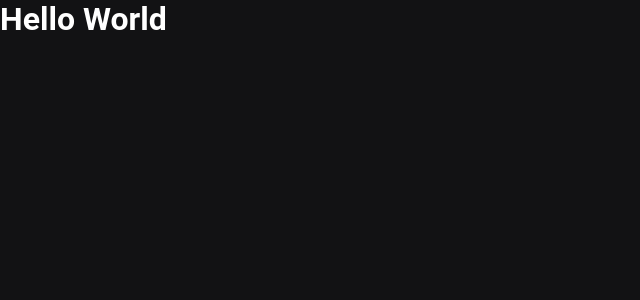
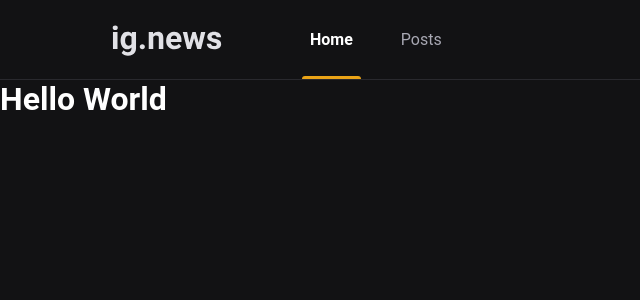
Before and after one commit to jgabriel1/ignews, a Next.js app: page / in a window 1280 px wide. Shown: the top 300 px of the page, without its empty margins (0-640 px from the left). Built offline with nearby package versions, Linux system fonts and the light colour scheme.

Commit message:
Created Header component main structure and styles and added to the app.

```diff
--- /dev/null
+++ b/src/components/Header/index.tsx
@@ -0,0 +1,19 @@
+import styles from './styles.module.scss';
+
+export function Header() {
+  return (
+    <header className={styles.headerContainer}>
+      <div className={styles.headerContent}>
+        <img src="/images/logo.svg" alt="ig.news" />
+
+        <nav>
+          <a className={styles.active} href="">
+            Home
+          </a>
+
+          <a href="">Posts</a>
+        </nav>
+      </div>
+    </header>
+  );
+}
--- /dev/null
+++ b/src/components/Header/styles.module.scss
@@ -0,0 +1,54 @@
+.headerContainer {
+  height: 5rem;
+  border-bottom: 1px solid var(--gray-800);
+}
+
+.headerContent {
+  max-width: 1120px;
+  height: 5rem;
+  margin: 0 auto;
+  padding: 0 2rem;
+
+  display: flex;
+  align-items: center;
+
+  nav {
+    margin-left: 5rem;
+    height: 5rem;
+
+    a {
+      display: inline-block;
+      position: relative;
+      padding: 0 0.5rem;
+      height: 5rem;
+      line-height: 5rem;
+      color: var(--gray-300);
+
+      transition: color 200ms;
+
+      & + a {
+        margin-left: 2rem;
+      }
+
+      &:hover {
+        color: var(--white);
+      }
+
+      &.active {
+        color: var(--white);
+        font-weight: bold;
+      }
+
+      &.active::after {
+        content: '';
+        height: 3px;
+        border-radius: 3px 3px 0 0;
+        width: 100%;
+        position: absolute;
+        bottom: 1px;
+        left: 0;
+        background: var(--yellow-500);
+      }
+    }
+  }
+}
--- a/src/pages/_app.tsx
+++ b/src/pages/_app.tsx
@@ -1,9 +1,15 @@
 import { AppProps } from 'next/app';
+import { Header } from '../components/Header';
 
 import '../styles/global.scss';
 
 function MyApp({ Component, pageProps }: AppProps) {
-  return <Component {...pageProps} />;
+  return (
+    <>
+      <Header />
+      <Component {...pageProps} />
+    </>
+  );
 }
 
 export default MyApp;
--- a/src/styles/global.scss
+++ b/src/styles/global.scss
@@ -9,6 +9,7 @@
 
   --gray-100: #e1e1e6;
   --gray-300: #a8a8b3;
+  --gray-800: #29292e;
   --gray-900: #121214;
 
   --cyan-500: #61dafb;
```
